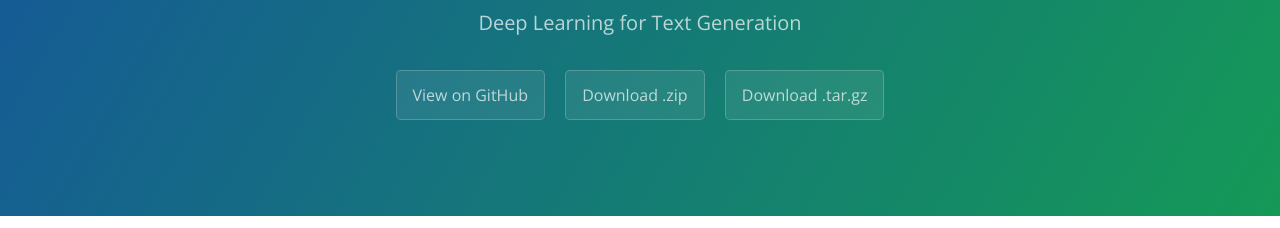
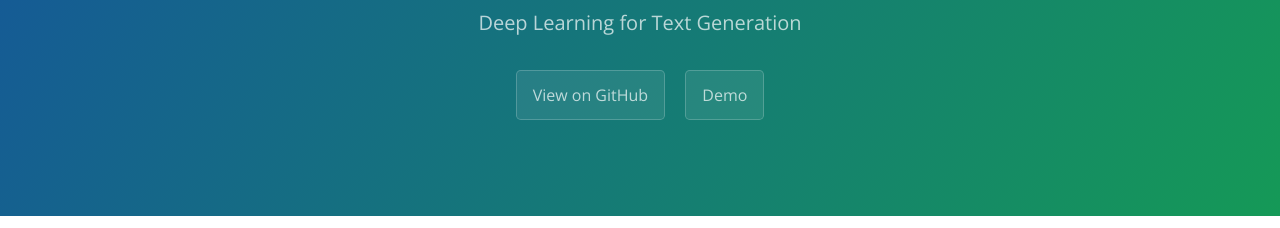
Before and after one commit to DipLernin/dipLernin.github.io, a website: page index.html in a window 1280 px wide. Shown: the part 167-395 px from the top of the page. Drawn offline with nearby package versions, Linux system fonts and the light colour scheme.

Commit message:
changed links

```diff
--- a/index.html
+++ b/index.html
@@ -15,8 +15,8 @@
       <h1 class="project-name">Smart Text</h1>
       <h2 class="project-tagline">Deep Learning for Text Generation</h2>
       <a href="https://github.com/DipLernin/Text_Generation" class="btn">View on GitHub</a>
-      <a href="#" class="btn">Download .zip</a>
-      <a href="#" class="btn">Download .tar.gz</a>
+      <a href="demo" class="btn">Demo</a>
+      <!--<a href="#" class="btn">Download .tar.gz</a>-->
     </section>
 
     <section class="main-content">
```
